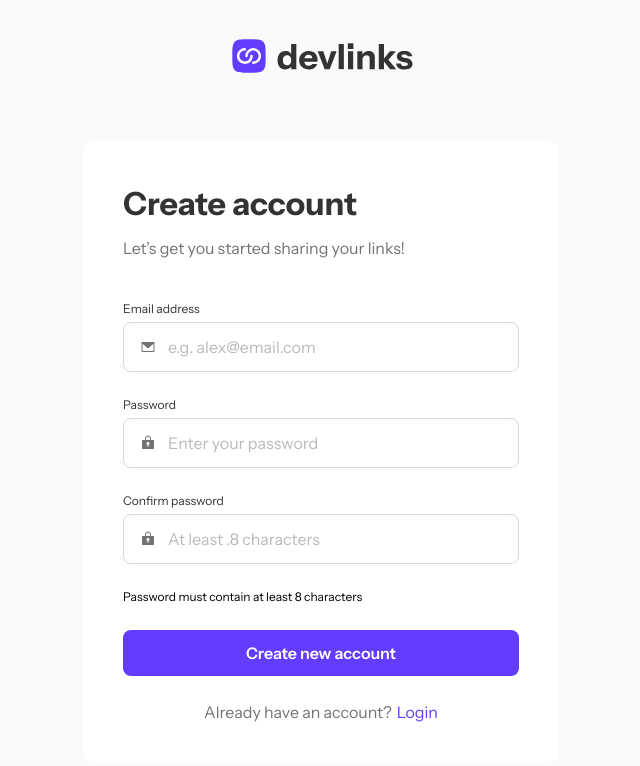
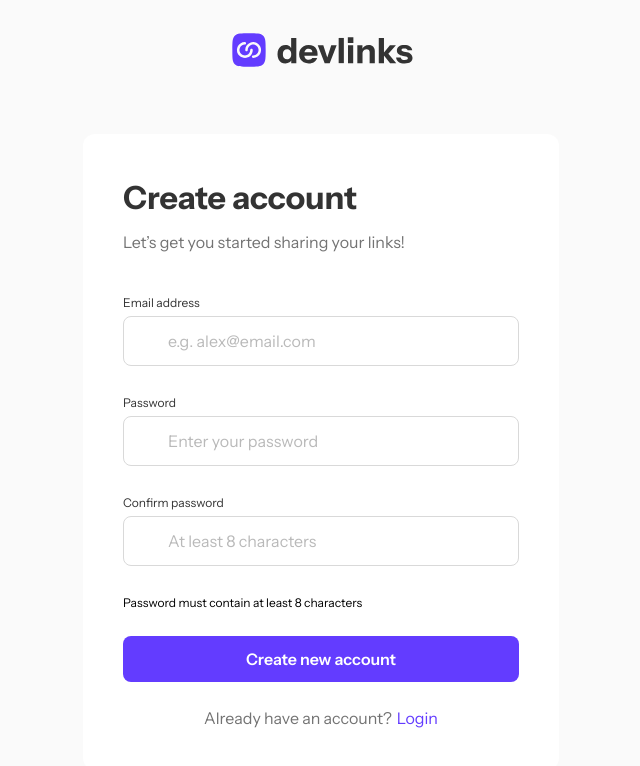
Before and after one commit to TemuriTsutskiridze/Link-Sharing-App, a React (Vite) app: page /register in a window 1280 px wide. Shown: the top 766 px of the page, without its empty margins (319-959 px from the left). Built offline with nearby package versions, Linux system fonts and the light colour scheme.

Commit message:
add input value handling and validations for login and register pages

```diff
--- a/package.json
+++ b/package.json
@@ -10,6 +10,7 @@
     "preview": "vite preview"
   },
   "dependencies": {
+    "@hookform/resolvers": "^3.2.0",
     "@types/react-helmet": "^6.1.6",
     "@types/styled-components": "^5.1.26",
     "react": "^18.2.0",
@@ -17,7 +18,8 @@
     "react-helmet": "^6.1.0",
     "react-hook-form": "^7.45.2",
     "react-router-dom": "^6.14.2",
-    "styled-components": "^6.0.7"
+    "styled-components": "^6.0.7",
+    "yup": "^1.2.0"
   },
   "devDependencies": {
     "@types/react": "^18.2.15",
--- /dev/null
+++ b/src/components/InputComponent.tsx
@@ -0,0 +1,95 @@
+import { ComponentProps } from "react";
+import styled, { css } from "styled-components";
+
+type TInputContainer = ComponentProps<"input"> & {
+  label: string;
+  inputType: string;
+  placeholder: string;
+  errorMessage: string | undefined;
+  icon: string;
+  name: "email" | "password" | "repeatedPassword";
+  register: any;
+  // register: UseFormRegister<{
+  //   email: string;
+  //   password: string;
+  //   repeatedPassword: string;
+  // }>;
+};
+
+export default function InputComponent({
+  label,
+  inputType,
+  placeholder,
+  errorMessage,
+  icon,
+  name,
+  register,
+}: TInputContainer) {
+  return (
+    <InputContainer>
+      <Label>{label}</Label>
+      <Input
+        type={inputType}
+        placeholder={placeholder}
+        icon={icon}
+        {...register(name)}
+      ></Input>
+      <p>{errorMessage}</p>
+    </InputContainer>
+  );
+}
+
+export const InputContainer = styled.div`
+  display: flex;
+  flex-direction: column;
+  gap: 0.4rem;
+  align-items: start;
+`;
+
+export const Label = styled.label`
+  font-size: 1.2rem;
+  line-height: 150%;
+  font-weight: 400;
+  color: var(--gray-dark);
+`;
+
+type TInput = {
+  icon: string;
+};
+
+export const Input = styled.input<TInput>`
+  ${(props) => css`
+    width: 100%;
+    padding: 1.2rem 1.6rem 1.2rem 4.4rem;
+    border-radius: 8px;
+    border: 1px solid var(--borders);
+    font-size: 1.6rem;
+    font-weight: 500;
+    line-height: 150%;
+    color: var(--gray-dark);
+    font-family: inherit;
+    outline: none;
+    cursor: pointer;
+    transition: 0.3s;
+    background-image: url(${props.icon});
+    background-repeat: no-repeat;
+    background-position: top 50% left 1.6rem;
+
+    &::placeholder {
+      opacity: 0.5;
+    }
+
+    &::after {
+      content: "Can’t be empty";
+      color: var(--red);
+      font-size: 1.2rem;
+      font-weight: 400;
+      line-height: 150%;
+    }
+
+    &:hover {
+      border: 1px solid var(--purple, #633cff);
+      box-shadow: 0px 0px 32px 0px rgba(99, 60, 255, 0.25);
+    }
+  `}
+`;
--- a/src/pages/Login.tsx
+++ b/src/pages/Login.tsx
@@ -1,16 +1,50 @@
 import styled from "styled-components";
 import { Link } from "react-router-dom";
+import { FieldValues, SubmitHandler, useForm } from "react-hook-form";
+import { yupResolver } from "@hookform/resolvers/yup";
+import * as yup from "yup";
 
 import Logo from "../assets/logo.svg";
 import DevLinks from "../assets/devlinks.svg";
 import { TUser } from "../types";
+import InputComponent from "../components/InputComponent";
 
 type LoginProps = {
   users: TUser[];
 };
 
 export default function Login(props: LoginProps) {
-  console.log(props.users);
+  console.log(props);
+  const schema = yup
+    .object({
+      email: yup
+        .string()
+        .required("Email is required")
+        .matches(/^[\w-.]+@([\w-]+\.)+[\w-]{2,4}$/g, "Enter valid email"),
+      password: yup
+        .string()
+        .required("Password is required")
+        .matches(
+          /^(?=.*[a-z])(?=.*[A-Z])(?=.*\d).{8,}$/,
+          "Must Contain 8 Characters, One Uppercase, One Lowercase, One Number and one special case Character"
+        ),
+    })
+    .required();
+  type FormData = yup.InferType<typeof schema>;
+
+  const {
+    register,
+    handleSubmit,
+    formState: { errors },
+  } = useForm<FormData>({
+    resolver: yupResolver(schema),
+  });
+
+  console.log(errors);
+
+  const onSubmit: SubmitHandler<FieldValues> = (data) => {
+    console.log(data);
+  };
   return (
     <Login_RegisterContainer>
       <Header>
@@ -22,18 +56,25 @@ export default function Login(props: LoginProps) {
           <LoginTitle>Login</LoginTitle>
           <LoginText>Add your details below to get back into the app</LoginText>
         </Introduction>
-        <Form>
-          <InputContainer>
-            <Label>Email address</Label>
-            <Input placeholder="e.g. alex@email.com"></Input>
-          </InputContainer>
-          <InputContainer>
-            <Label>Password</Label>
-            <Input
-              placeholder="Enter your password"
-              style={{ backgroundImage: 'url("/password icon.svg")' }}
-            ></Input>
-          </InputContainer>
+        <Form onSubmit={handleSubmit(onSubmit)}>
+          <InputComponent
+            label="Email address"
+            inputType="email"
+            placeholder="e.g. alex@email.com"
+            errorMessage={errors.email?.message}
+            register={register}
+            icon="/email icon.svg"
+            name="email"
+          />
+          <InputComponent
+            label="Password"
+            inputType="password"
+            placeholder="Enter your password"
+            errorMessage={errors.password?.message}
+            register={register}
+            icon="/password icon.svg"
+            name="password"
+          />
           <LoginButton>Login</LoginButton>
         </Form>
         <Footer>
--- a/src/pages/Register.tsx
+++ b/src/pages/Register.tsx
@@ -1,9 +1,12 @@
-import styled from "styled-components";
 import { Link } from "react-router-dom";
+import { FieldValues, SubmitHandler, useForm } from "react-hook-form";
+import { yupResolver } from "@hookform/resolvers/yup";
+import * as yup from "yup";
 
 import Logo from "../assets/logo.svg";
 import DevLinks from "../assets/devlinks.svg";
 import { TUser } from "../types";
+import InputComponent from "../components/InputComponent";
 
 import {
   Login_RegisterContainer,
@@ -13,9 +16,7 @@ import {
   LoginTitle,
   LoginText,
   Form,
-  InputContainer,
   Label,
-  Input,
   LoginButton,
   Footer,
   Create,
@@ -26,7 +27,44 @@ type RegisterProps = {
 };
 
 export default function Register(props: RegisterProps) {
-  console.log(props.users);
+  console.log(props);
+
+  const schema = yup
+    .object({
+      email: yup
+        .string()
+        .required("Email is required")
+        .matches(/^[\w-.]+@([\w-]+\.)+[\w-]{2,4}$/g, "Enter valid email"),
+      password: yup
+        .string()
+        .required("Password is required")
+        .matches(
+          /^(?=.*[a-z])(?=.*[A-Z])(?=.*\d).{8,}$/,
+          "Must Contain 8 Characters, One Uppercase, One Lowercase, One Number and one special case Character"
+        ),
+      repeatedPassword: yup
+        .string()
+        .required("Password confirmation is required")
+        .oneOf([yup.ref("password")], "Passwords must match"),
+    })
+    .required();
+  type FormData = yup.InferType<typeof schema>;
+
+  const {
+    register,
+    handleSubmit,
+    formState: { errors },
+  } = useForm<FormData>({
+    resolver: yupResolver(schema),
+  });
+
+  const onSubmit: SubmitHandler<FieldValues> = (data) => {
+    console.log(data);
+  };
+
+  console.log(errors);
+
+  console.log(errors);
   return (
     <Login_RegisterContainer>
       <Header>
@@ -38,25 +76,34 @@ export default function Register(props: RegisterProps) {
           <LoginTitle>Create account</LoginTitle>
           <LoginText>Let’s get you started sharing your links!</LoginText>
         </Introduction>
-        <Form>
-          <InputContainer>
-            <Label>Email address</Label>
-            <Input placeholder="e.g. alex@email.com"></Input>
-          </InputContainer>
-          <InputContainer>
-            <Label>Password</Label>
-            <Input
-              placeholder="Enter your password"
-              style={{ backgroundImage: 'url("/password icon.svg")' }}
-            ></Input>
-          </InputContainer>
-          <InputContainer>
-            <Label>Confirm password</Label>
-            <Input
-              placeholder="At least .8 characters"
-              style={{ backgroundImage: 'url("/password icon.svg")' }}
-            ></Input>
-          </InputContainer>
+        <Form onSubmit={handleSubmit(onSubmit)}>
+          <InputComponent
+            label="Email address"
+            inputType="email"
+            placeholder="e.g. alex@email.com"
+            errorMessage={errors.email?.message}
+            register={register}
+            icon="/email icon.svg"
+            name="email"
+          />
+          <InputComponent
+            label="Password"
+            inputType="password"
+            placeholder="Enter your password"
+            errorMessage={errors.password?.message}
+            register={register}
+            icon="/password icon.svg"
+            name="password"
+          />
+          <InputComponent
+            label="Confirm password"
+            inputType="password"
+            placeholder="At least 8 characters"
+            errorMessage={errors.repeatedPassword?.message}
+            register={register}
+            icon="/password icon.svg"
+            name="repeatedPassword"
+          />
           <Label style={{ color: "var(--grey)" }}>
             Password must contain at least 8 characters
           </Label>
--- a/src/types.d.ts
+++ b/src/types.d.ts
@@ -3,3 +3,9 @@ export type TUser = {
   email: string;
   password: string;
 };
+
+export type TRegister = {
+  email: string;
+  password: string;
+  repeatedPassword: string;
+};
```
Also changed, not shown: 1 other file (tests, documents, lock files or other folders).
